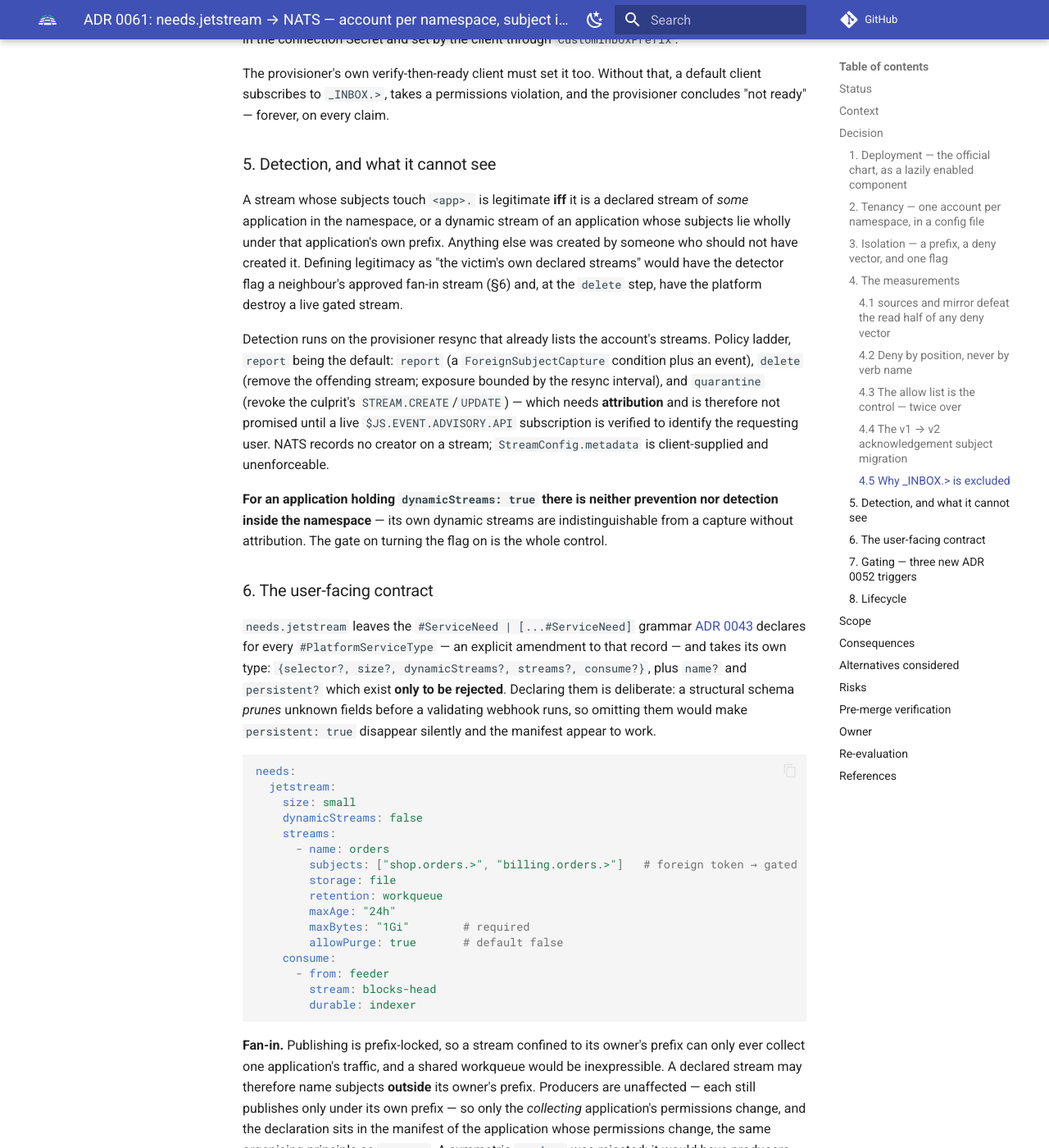
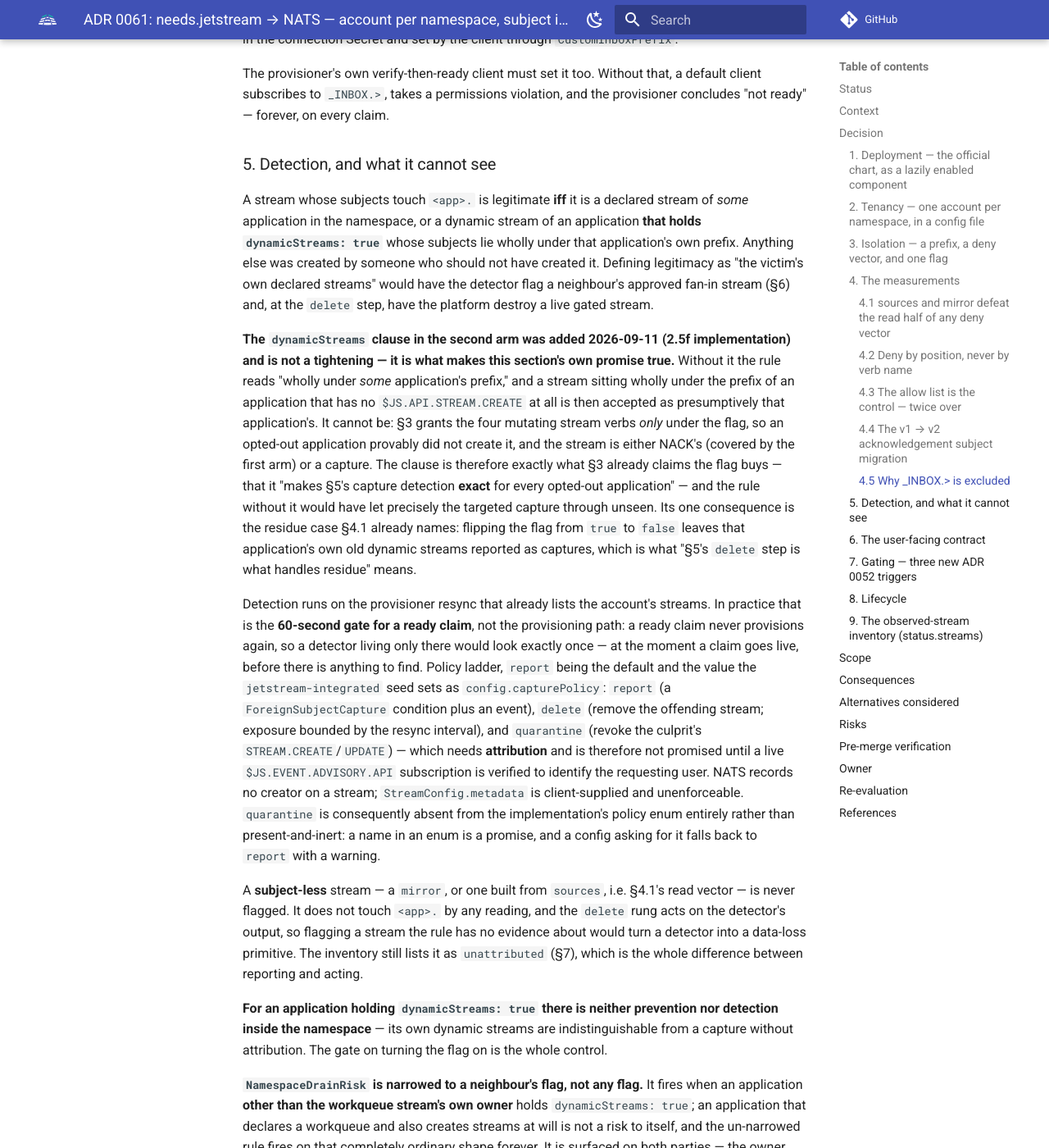
Before and after one commit to AppRafter/apprafter, an MkDocs documentation site: the page built from docs/adr/0061-needs-jetstream-nats.md, in a window 1280 px wide and 1400 px high, scrolled down 10353 px. Shown: the whole window at 82% size. Built offline with MkDocs 1.6.1 and Material for MkDocs 9.7.7, drawn with Linux system fonts in a browser that asks for light colours; comment, search, counter and statistics services are not loaded; some of the changed text lies outside the part shown.

Commit message:
docs: ADR 0061 — the detection rule 2.5f actually needs, and §9
Three amendments, each because the implementation had to be sharper than
the record and the record is the source of truth.

**§5's second legitimacy arm gains a `dynamicStreams` clause.** As
written, "a dynamic stream of an application whose subjects lie wholly
under that application's own prefix" accepts a stream sitting under the
prefix of an application that has no `$JS.API.STREAM.CREATE` at all — so
the targeted capture, the one aimed at an opted-out neighbour, reads as
presumptively that neighbour's own and is never seen. §3 already claims
the opposite outcome ("makes §5's capture detection exact for every
opted-out application"), so this is not a tightening: it is what makes
the section agree with itself. Its one consequence is the residue case
§4.1 already names.

**§5 also records what it does NOT flag and where it runs.** A
subject-less stream (a mirror, or §4.1's `sources` vector) is never
flagged — it touches `<app>.` under no reading, and the `delete` rung
acts on this output, so flagging what the rule has no evidence about
would turn a detector into a data-loss primitive. And "the provisioner
resync" is, concretely, the 60s gate for a READY claim: a ready claim
never provisions again, so a detector living in the provisioning path
alone looks exactly once, before there is anything to find.

**`NamespaceDrainRisk` is narrowed**: a neighbour's flag, not any flag.
An application that declares a workqueue and also creates streams at
will is not a risk to itself, and the un-narrowed rule fires forever on
a completely ordinary shape.

**New §9 documents `status.streams`.** The inventory existed in the
implementation brief and in §8's GC prose but nowhere as a contract,
while three consumers depend on it being the single mechanism. Added as
§9 rather than folded into §8 so nothing renumbers — every cross
reference in this record and in the code is by section number.

Co-Authored-By: Claude Opus 5 (1M context) <noreply@anthropic.com>
Claude-Session: https://claude.ai/code/session_012JpFJ8rpnUueTT2L9qZqA6

```diff
--- a/docs/adr/0061-needs-jetstream-nats.md
+++ b/docs/adr/0061-needs-jetstream-nats.md
@@ -481,25 +481,62 @@ provisioner concludes "not ready" — forever, on every claim.
 
 A stream whose subjects touch `<app>.` is legitimate **iff** it is a declared
 stream of *some* application in the namespace, or a dynamic stream of an
-application whose subjects lie wholly under that application's own prefix.
-Anything else was created by someone who should not have created it. Defining
-legitimacy as "the victim's own declared streams" would have the detector flag a
-neighbour's approved fan-in stream (§6) and, at the `delete` step, have the
-platform destroy a live gated stream.
+application **that holds `dynamicStreams: true`** whose subjects lie wholly under
+that application's own prefix. Anything else was created by someone who should
+not have created it. Defining legitimacy as "the victim's own declared streams"
+would have the detector flag a neighbour's approved fan-in stream (§6) and, at
+the `delete` step, have the platform destroy a live gated stream.
+
+**The `dynamicStreams` clause in the second arm was added 2026-09-11 (2.5f
+implementation) and is not a tightening — it is what makes this section's own
+promise true.** Without it the rule reads "wholly under *some* application's
+prefix," and a stream sitting wholly under the prefix of an application that has
+no `$JS.API.STREAM.CREATE` at all is then accepted as presumptively that
+application's. It cannot be: §3 grants the four mutating stream verbs *only*
+under the flag, so an opted-out application provably did not create it, and the
+stream is either NACK's (covered by the first arm) or a capture. The clause is
+therefore exactly what §3 already claims the flag buys — that it "makes §5's
+capture detection **exact** for every opted-out application" — and the rule
+without it would have let precisely the targeted capture through unseen. Its one
+consequence is the residue case §4.1 already names: flipping the flag from `true`
+to `false` leaves that application's own old dynamic streams reported as
+captures, which is what "§5's `delete` step is what handles residue" means.
 
 Detection runs on the provisioner resync that already lists the account's
-streams. Policy ladder, `report` being the default: `report` (a
+streams. In practice that is the **60-second gate for a ready claim**, not the
+provisioning path: a ready claim never provisions again, so a detector living
+only there would look exactly once — at the moment a claim goes live, before
+there is anything to find. Policy ladder, `report` being the default and the
+value the `jetstream-integrated` seed sets as `config.capturePolicy`: `report` (a
 `ForeignSubjectCapture` condition plus an event), `delete` (remove the offending
 stream; exposure bounded by the resync interval), and `quarantine` (revoke the
 culprit's `STREAM.CREATE`/`UPDATE`) — which needs **attribution** and is
 therefore not promised until a live `$JS.EVENT.ADVISORY.API` subscription is
 verified to identify the requesting user. NATS records no creator on a stream;
-`StreamConfig.metadata` is client-supplied and unenforceable.
+`StreamConfig.metadata` is client-supplied and unenforceable. `quarantine` is
+consequently absent from the implementation's policy enum entirely rather than
+present-and-inert: a name in an enum is a promise, and a config asking for it
+falls back to `report` with a warning.
+
+A **subject-less** stream — a `mirror`, or one built from `sources`, i.e. §4.1's
+read vector — is never flagged. It does not touch `<app>.` by any reading, and
+the `delete` rung acts on the detector's output, so flagging a stream the rule
+has no evidence about would turn a detector into a data-loss primitive. The
+inventory still lists it as `unattributed` (§7), which is the whole difference
+between reporting and acting.
 
 **For an application holding `dynamicStreams: true` there is neither prevention
 nor detection inside the namespace** — its own dynamic streams are
 indistinguishable from a capture without attribution. The gate on turning the
 flag on is the whole control.
+
+**`NamespaceDrainRisk` is narrowed to a neighbour's flag, not any flag.** It
+fires when an application **other than the workqueue stream's own owner** holds
+`dynamicStreams: true`; an application that declares a workqueue and also creates
+streams at will is not a risk to itself, and the un-narrowed rule fires on that
+completely ordinary shape forever. It is surfaced on both parties — the owner,
+who is at risk, and the flag holder, who is the risk — since neither learns it
+from the other otherwise.
 
 ### 6. The user-facing contract
 
@@ -728,6 +765,51 @@ exist before" state — so "clear the account on creation" would fire when the
 the same live-claim set: clear only when the namespace has no other ALLOCATED claim
 and no `RetainedClaim`.
 
+### 9. The observed-stream inventory (`status.streams`)
+
+Each resync writes what the provisioner **observed** in the account onto the
+claim: `declared` (this application's own declared streams, seen live), `dynamic`
+(undeclared streams whose subjects lie wholly under `<app>.`), `unattributed`
+(streams touching `<app>.` that no declaration in the namespace accounts for,
+plus subject-less ones) and `observedAt`.
+
+Added to this record 2026-09-11 during 2.5f, because the surface existed in the
+implementation brief and in §8's GC prose but nowhere as a contract. It earns its
+own subsection rather than a line in §8: three consumers depend on it being the
+single mechanism, and each would otherwise grow its own.
+
+- **MigrationPlan enumeration.** The Application controller holds no NATS client,
+  so the claim's status is the only place it can learn what streams exist.
+- **`apprafter app status`**, through the generic `status.size.bytes` path — the
+  bytes this claim's own streams hold. `unattributed` bytes are deliberately
+  excluded: they belong to nobody this code can name, and charging them to
+  whichever claim shares a prefix would make one tenant's figure move when
+  another's stream grew.
+- **The `QuotaExceeded` pre-flight** (§6), which needs to know what an
+  already-existing, undeclared stream has reserved — a figure no declaration
+  carries.
+
+The lists are over the OBSERVED set, never the declared one. A declared stream
+that does not exist yet appears in none of them; that is the
+`AwaitingStreamCreation` gate's job, and a claim whose stream NACK never created
+must not read as though it had one.
+
+**A declared stream is never `unattributed`, including when a *different*
+application in the namespace declared it.** This is the same sentence as §5's
+first legitimacy arm and it is stated twice on purpose: the narrow reading —
+"declared by the claim being reported on" — puts a neighbour's approved fan-in
+stream (§6) into the victim's `unattributed` list, and §8's GC consults exactly
+this classification. The narrow reading therefore ends with the platform
+reporting, and at §5's `delete` rung destroying, a live gated stream.
+
+Written under a **dedicated SSA field manager**, with the conditions of §5/§6/§7.
+`status.conditions` is a list-type map keyed by `type`, so two managers writing
+conditions is well-defined — each owns its own entries. One manager would not
+be: the inventory refreshes on the 60s resync while `ready` /
+`connectionSecretRef` are written by the provisioning path, so every "waiting for
+the StatefulSet" write would erase a live `ForeignSubjectCapture` and every
+inventory refresh would prune `ready`.
+
 ## Scope
 
 **In scope:** the lazily enabled chart component and its reaping; account per
```
Also changed, not shown: 3 other files.
